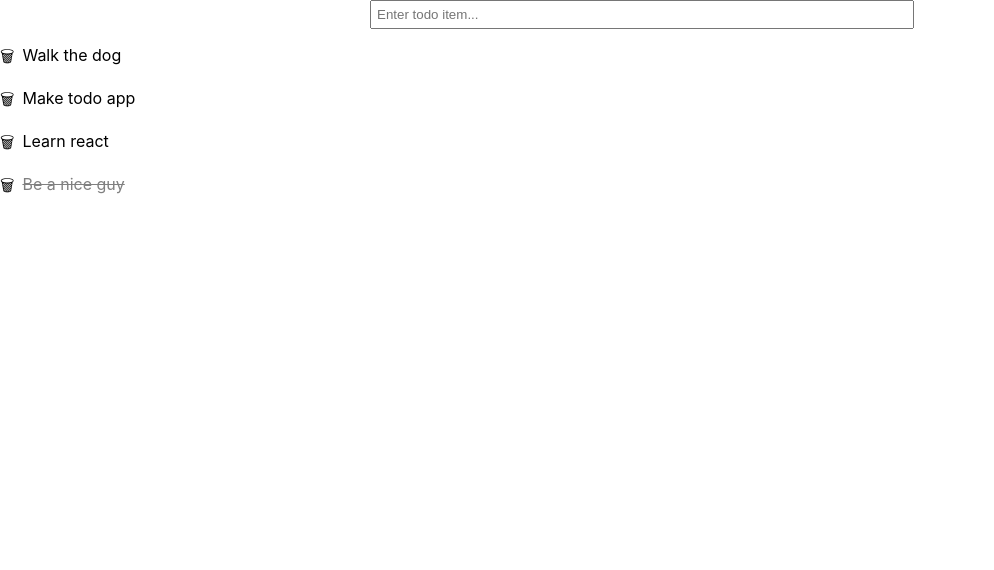
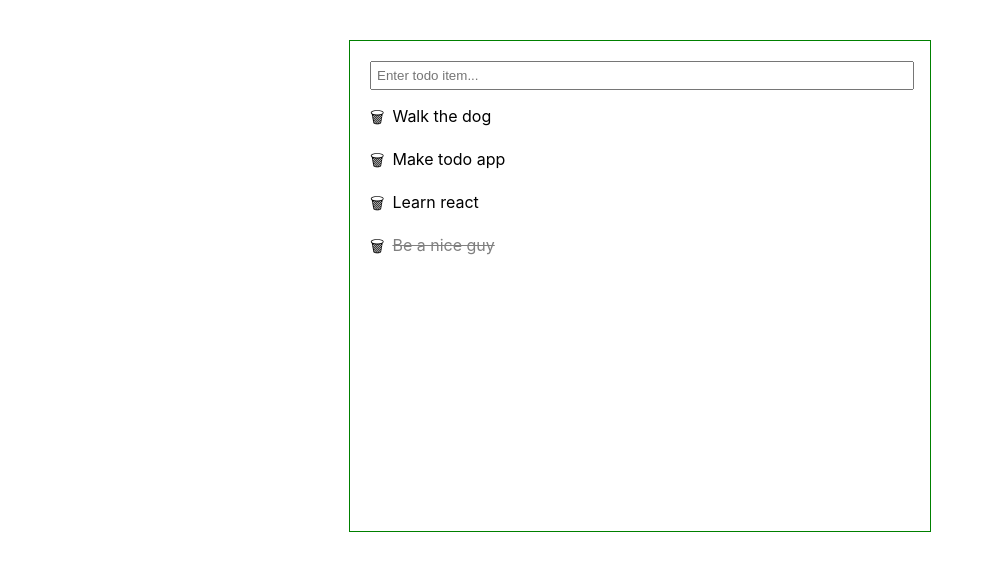
Before and after one commit to flagoon/todoApp, a React (Create React App) app: page / in a window 1280 px wide. Shown: the top 570 px of the page, without its empty margins (0-994 px from the left). Built offline with nearby package versions, Linux system fonts and the light colour scheme.

Commit message:
Added styles for wrapper.

```diff
--- a/src/compoConto/App.tsx
+++ b/src/compoConto/App.tsx
@@ -2,6 +2,7 @@ import * as React from 'react';
 import { todoList } from '../data/todo-list';
 import InputContainer from './Input/InputContainer';
 import { TodoList } from './Todos/TodoContainer';
+import styled from 'styled-components';
 
 class App extends React.Component {
   public state = {
@@ -24,12 +25,20 @@ class App extends React.Component {
 
   public render() {
     return (
-      <>
+      <MainAppArea>
         <InputContainer onSubmit={this.onSubmit} />
         <TodoList todoList={this.state.todoList} />
-      </>
+      </MainAppArea>
     );
   }
 }
 
+const MainAppArea = styled.div`
+  width: 540px;
+  height: 450px;
+  border: 1px solid green;
+  margin: 40px auto;
+  padding: 20px;
+`;
+
 export default App;
```
